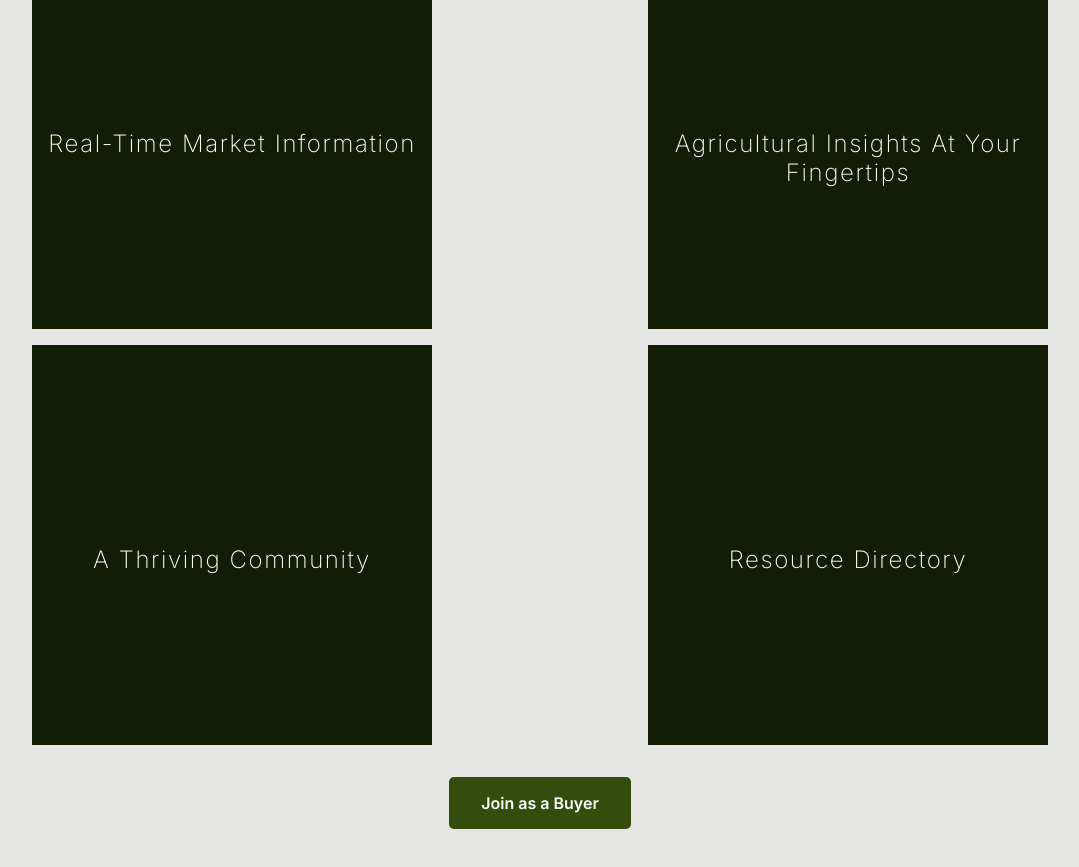
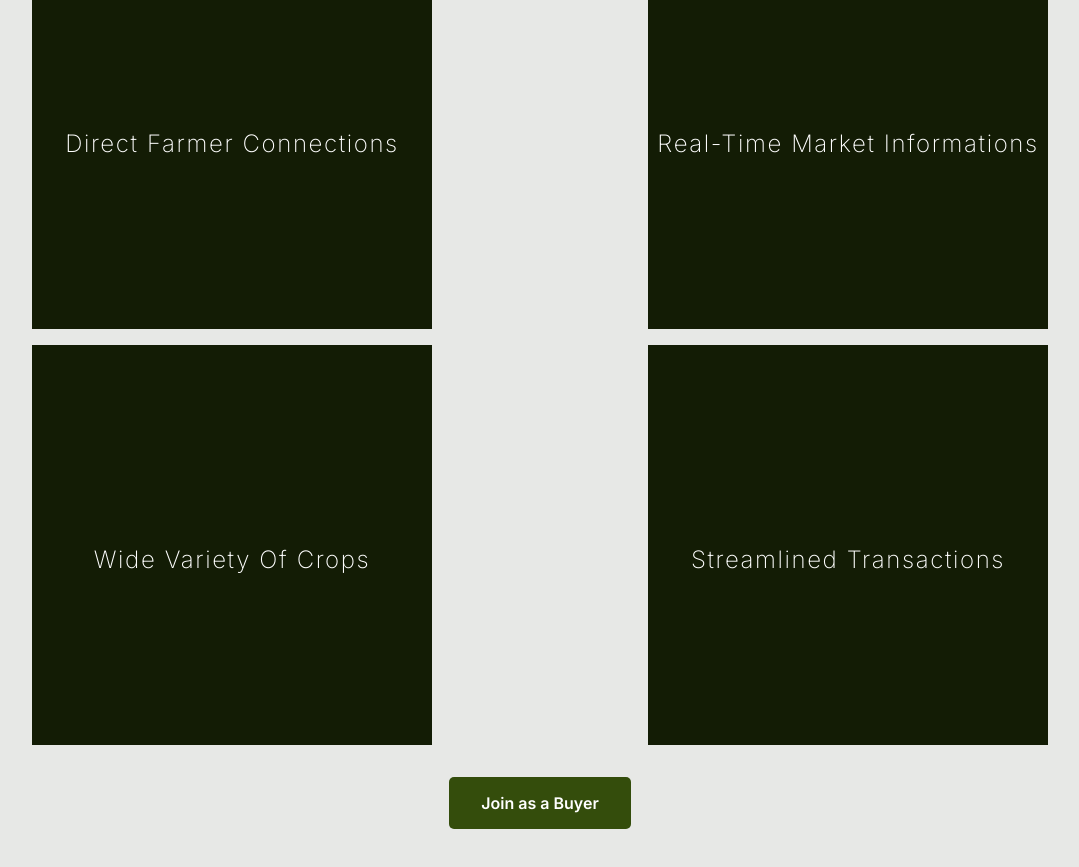
Before and after one commit to mmanueljoe/croply, a React (Vite) app: page / in a window 1280 px wide. Shown: the part 4340-5207 px from the top of the page, without its empty margins (100-1179 px from the left). Built offline with nearby package versions, Linux system fonts and the light colour scheme; a web font is replaced by a local one.

Commit message:
updated buyer section

```diff
--- a/src/components/AsBuyer/AsBuyer.jsx
+++ b/src/components/AsBuyer/AsBuyer.jsx
@@ -14,19 +14,20 @@ const AsBuyer = () => {
             </div>
             <div className="buyer-features">
                 <div className="buyer-feature">
-                    <p>Real-Time Market Information</p>
+                    <p>Direct Farmer
+                    Connections</p>
                 </div>
                 <div className="buyer-feature">
-                    <p>Agricultural Insights
-                    At Your Fingertips</p>
+                    <p>Real-Time Market
+                    Informations</p>
                 </div>
                 <div className="buyer-feature">
-                    <p>A Thriving
-                    Community</p>
+                    <p>Wide Variety
+                    Of Crops</p>
                 </div>
                 <div className="buyer-feature">
-                    <p>Resource
-                    Directory</p>
+                    <p>Streamlined
+                    Transactions</p>
                 </div>
             </div>
             <button className="buyer-btn">
```
